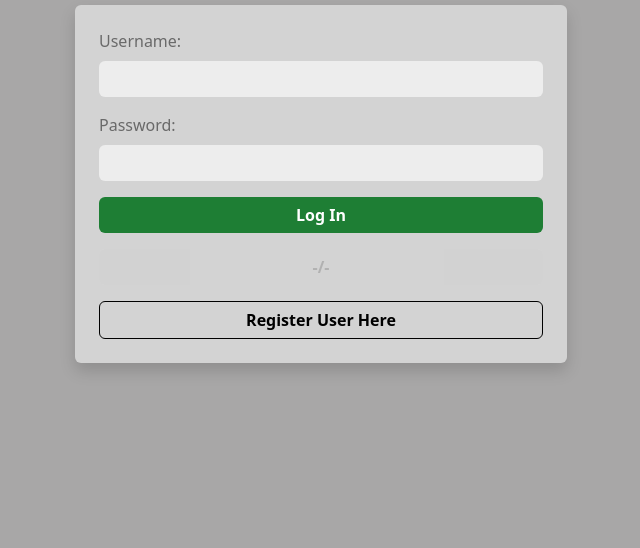
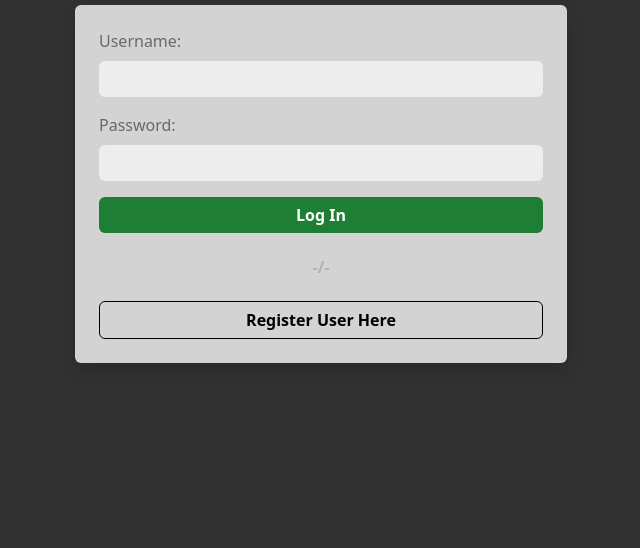
Before and after one commit to X7-C/CSS-Frameworks, a website: page index.html in a window 1280 px wide. Shown: the part 252-800 px from the top of the page, without its empty margins (319-959 px from the left). Drawn offline with nearby package versions, Linux system fonts and the light colour scheme.

Commit message:
Background change

```diff
--- a/styles/Styles.scss
+++ b/styles/Styles.scss
@@ -1,7 +1,7 @@
 @use "../node_modules/bootstrap/scss/bootstrap" as *;
 
 html, body {
-    background-color: #a8a7a7;
+    background-color: #313131;
     margin: 0;
     padding: 0;
 }
```
Also changed, not shown: styles/Styles.css.
